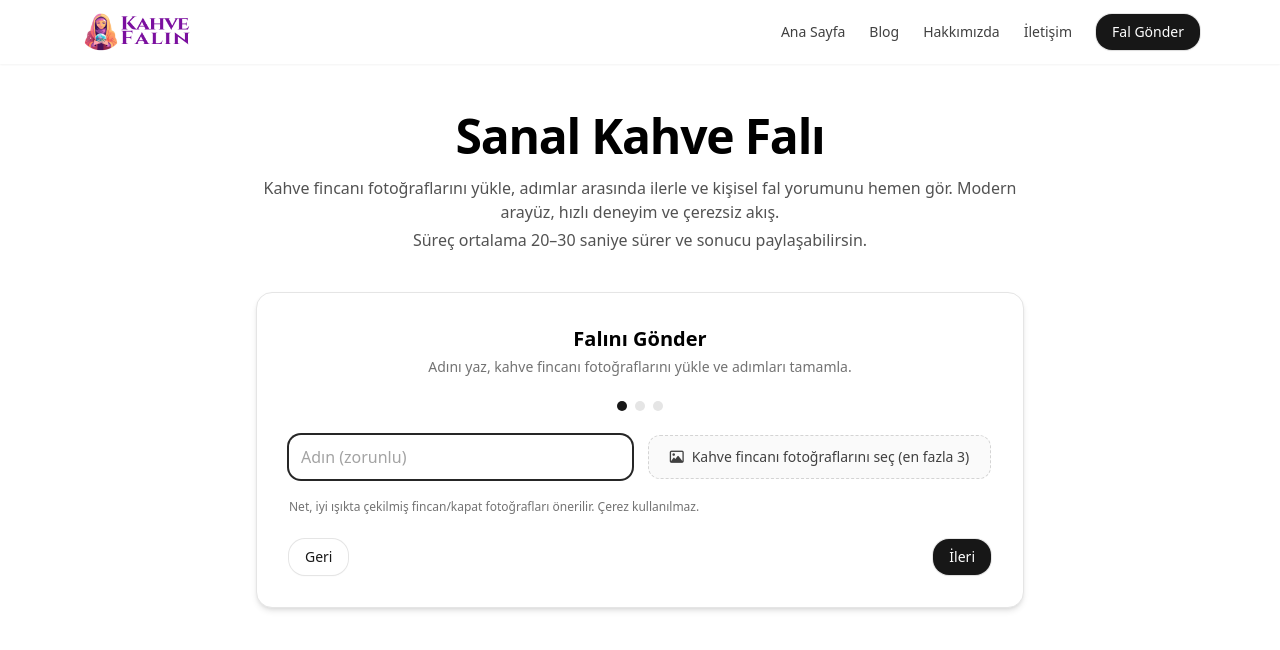
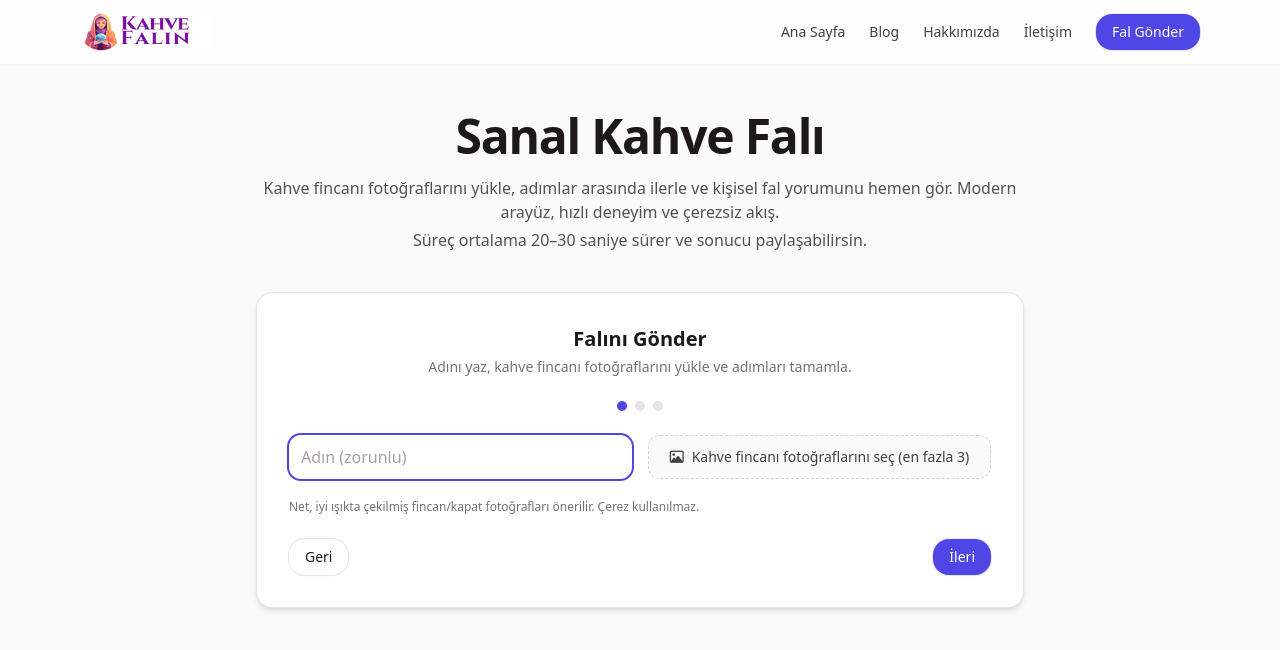
Before and after one commit to kuleliworks/kahve-fali, a Next.js app: page / in a window 1280 px wide. Shown: the top 650 px of the page. Built offline with nearby package versions, Linux system fonts and the light colour scheme.

Commit message:
Update globals.css

```diff
--- a/app/globals.css
+++ b/app/globals.css
@@ -34,18 +34,48 @@
   .step-dot        { @apply h-2.5 w-2.5 rounded-full bg-neutral-200; }
   .step-dot.active { @apply bg-neutral-900; }
 }
-/* --------- Blog / SEO tipografisi --------- */
+/* ---- Global base (siyah-beyaz sertliğini yumuşat) ---- */
+body { @apply bg-stone-50 text-stone-900 antialiased; }
+
+/* ---- Bileşenler ---- */
 @layer components {
-  .prose-article { @apply prose prose-neutral max-w-none; }
-  .prose-article :where(h1,h2,h3,h4) { @apply text-neutral-900 tracking-tight font-semibold; }
+  /* Kart */
+  .card { @apply rounded-2xl bg-white shadow-lg ring-1 ring-stone-200; }
+
+  /* Butonlar */
+  .btn {
+    @apply inline-flex items-center justify-center rounded-2xl px-4 py-2 text-sm font-medium
+           shadow-sm ring-1 ring-stone-200 transition;
+  }
+  .btn-primary { @apply bg-indigo-600 text-white ring-indigo-600/10 hover:bg-indigo-700; }
+  .btn-ghost   { @apply bg-white text-stone-900 hover:bg-stone-50; }
+
+  /* Input */
+  .input {
+    @apply w-full rounded-xl border-0 bg-white px-3 py-2 text-stone-900 placeholder:text-stone-400
+           ring-1 ring-stone-200 focus:outline-none focus:ring-2 focus:ring-indigo-600;
+  }
+
+  /* Adım noktaları */
+  .step-dot        { @apply h-2.5 w-2.5 rounded-full bg-stone-200; }
+  .step-dot.active { @apply bg-indigo-600; }
+
+  /* Vurgu linki (istersen kullan) */
+  .link-accent { @apply text-indigo-700 hover:text-indigo-800 underline underline-offset-4; }
+}
+
+/* ---- SEO/Blog tipografisi (hiyerarşi net) ---- */
+@layer components {
+  .prose-article { @apply prose prose-stone max-w-none; }
+  .prose-article :where(h1,h2,h3,h4) { @apply text-stone-900 tracking-tight font-semibold; }
   .prose-article :where(h1) { @apply text-4xl sm:text-5xl leading-tight mb-4; }
   .prose-article :where(h2) { @apply mt-12 text-3xl sm:text-4xl mb-3; }
   .prose-article :where(h3) { @apply mt-8 text-2xl mb-2; }
-  .prose-article :where(p)  { @apply my-5 text-[18px] leading-8 text-neutral-800; }
+  .prose-article :where(p)  { @apply my-5 text-[18px] leading-8 text-stone-800; }
   .prose-article :where(ol,ul){ @apply my-4 pl-5; }
   .prose-article :where(li) { @apply my-1.5 leading-7; }
-  .prose-article :where(img){ @apply rounded-xl shadow-md ring-1 ring-neutral-200; }
-  .prose-article :where(a)  { @apply underline underline-offset-4 decoration-neutral-300 hover:decoration-neutral-500 text-neutral-900; }
-  .prose-article :where(blockquote){ @apply border-l-4 border-neutral-200 pl-4 italic text-neutral-700; }
-  .prose-article :where(code){ @apply rounded bg-neutral-100 px-1.5 py-0.5 text-[85%]; }
+  .prose-article :where(img){ @apply rounded-xl shadow-md ring-1 ring-stone-200; }
+  .prose-article :where(a)  { @apply underline underline-offset-4 decoration-stone-300 hover:decoration-stone-500 text-stone-900; }
+  .prose-article :where(blockquote){ @apply border-l-4 border-stone-200 pl-4 italic text-stone-700; }
+  .prose-article :where(code){ @apply rounded bg-stone-100 px-1.5 py-0.5 text-[85%]; }
 }
```
